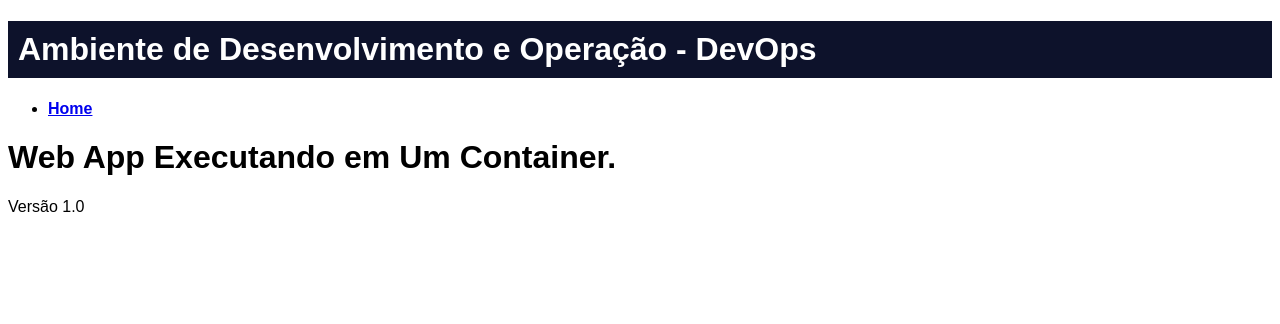
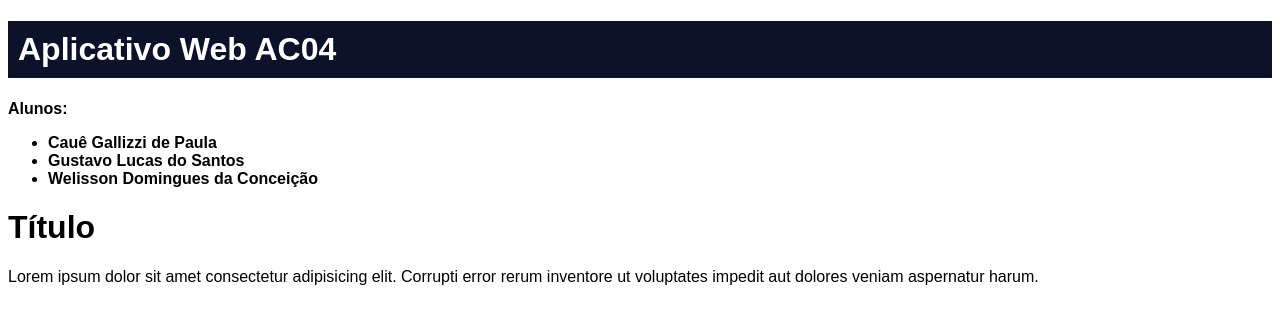
Before and after one commit to caueImpacta/webapp_ac04, a Flask app: page / in a window 1280 px wide. Shown: the top 324 px of the page. Run offline with Flask 2, Linux system fonts and the light colour scheme.

Commit message:
update files

```diff
--- a/app.py
+++ b/app.py
@@ -4,7 +4,7 @@ app = Flask(__name__)
 
 @app.route("/")
 def home():
-    return render_template("home.html")
+    return render_template("template.html")
 
 if __name__ == "__main__":
     app.run(debug=True)
--- a/templates/home.html
+++ /dev/null
@@ -1,16 +0,0 @@
-<!DOCTYPE html>
-<html lang="en" dir="ltr">
-  <head>
-    <meta charset="utf-8">
-    <title>Flask Tutorial</title>
-  </head>
-  <body>
-    {% extends "template.html" %}
-    {% block content %}
-
-    <h1> Web App Executando em Um Container. </h1>
-    <p> Versão 1.0 </p>
-
-    {% endblock %}
-  </body>
-</html>
--- a/templates/template.html
+++ b/templates/template.html
@@ -10,14 +10,21 @@
   <body>
     <header>
       <div class="container">
-        <h1 class="logo">Ambiente de Desenvolvimento e Operação - DevOps</h1>
+        <h1 class="logo">Aplicativo Web AC04</h1>
         <strong><nav>
+          <p>Alunos:</p>
           <ul class="menu">
-            <li><a href="{{ url_for('home') }}">Home</a></li>
+            <li>Cauê Gallizzi de Paula</li>
+            <li>Gustavo Lucas do Santos</li>
+            <li>Welisson Domingues da Conceição</li>
           </ul>
         </nav></strong>
       </div>
     </header>
+    <div class="container">
+      <h1>Título</h1>
+      <p>Lorem ipsum dolor sit amet consectetur adipisicing elit. Corrupti error rerum inventore ut voluptates impedit aut dolores veniam aspernatur harum.</p>
+    </div>
 
 {% block content %}
 {% endblock %}
```
Also changed, not shown: Dockerrun.aws.json (added, +14 -0 lines), 1 other file.
